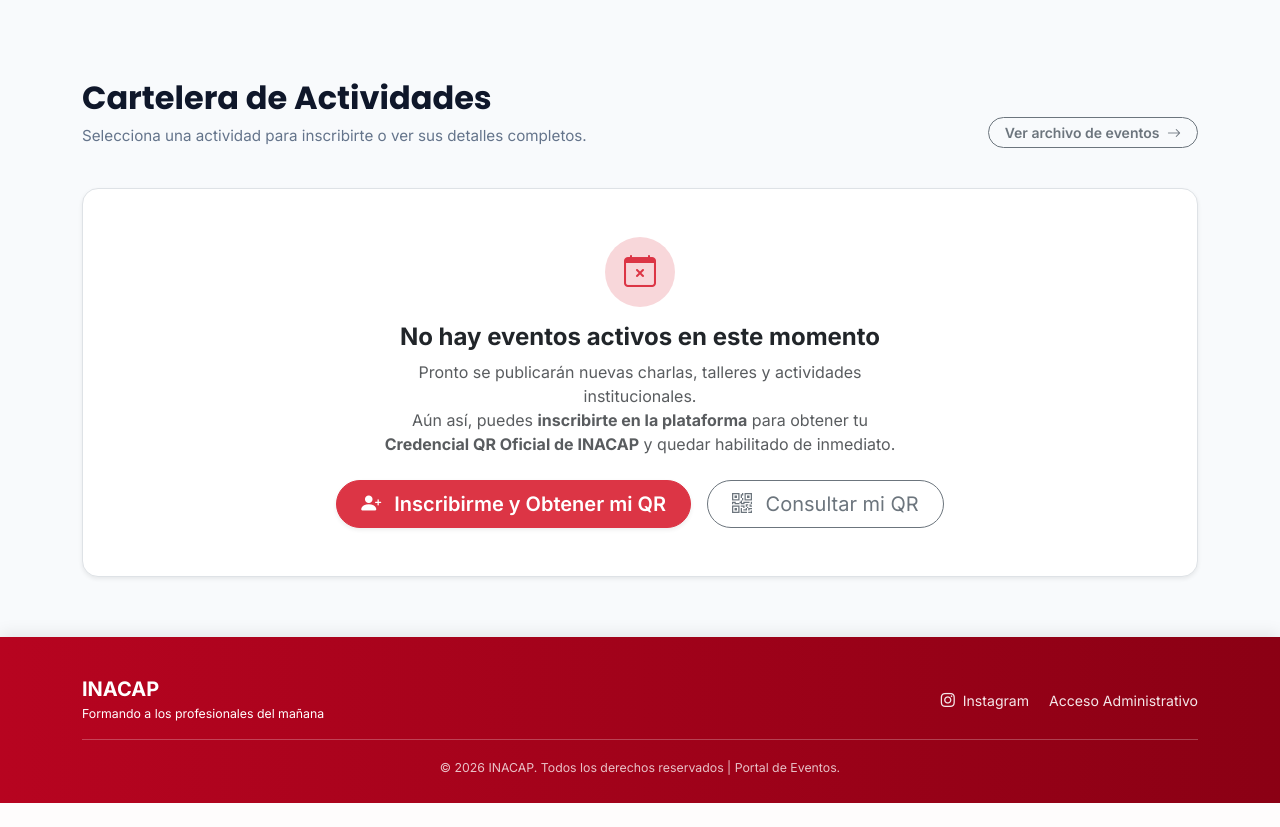
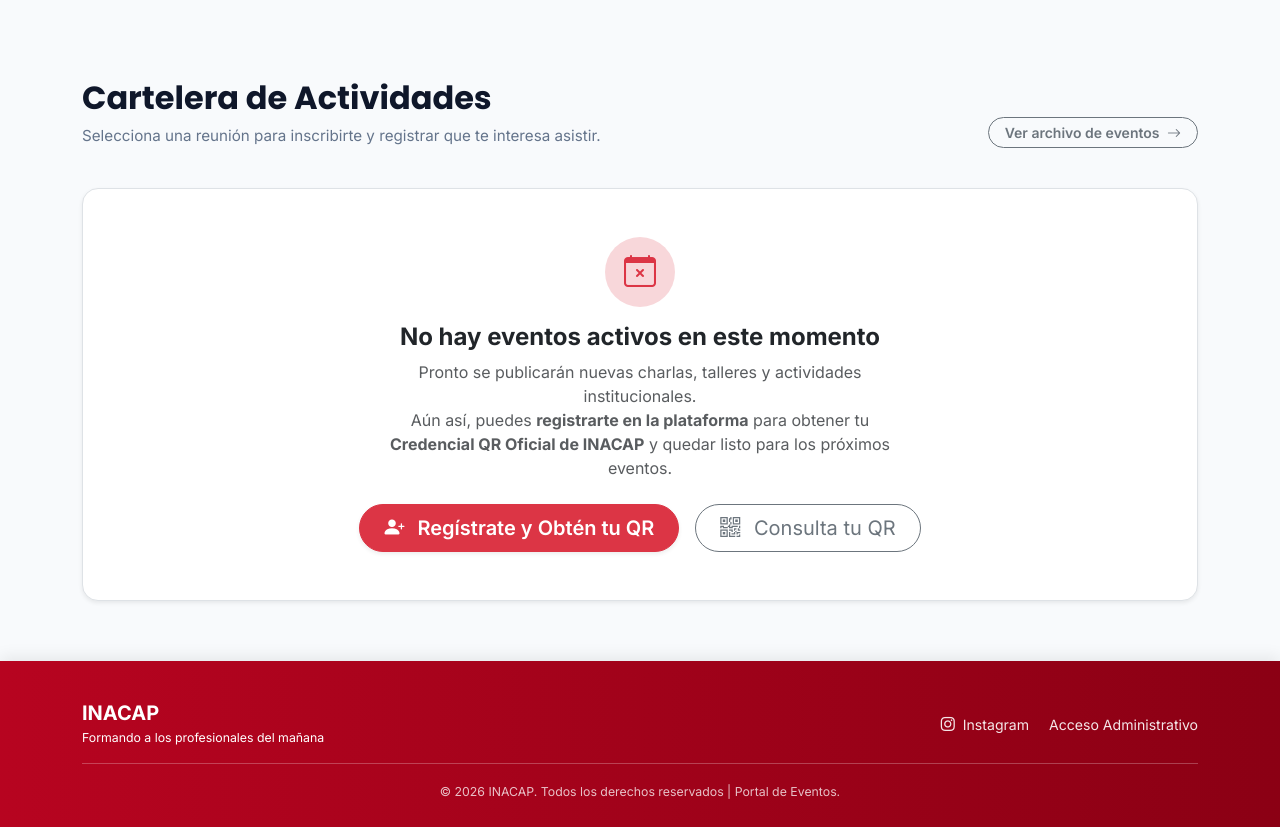
Before and after one commit to Litjoaco/inacap, a Django app: page / in a window 1280 px wide. Shown: the part 801-1628 px from the top of the page. Before the commit the page ends 1604 px from the top, so only its background shows below. Run offline with Django 4.2, Linux system fonts and the light colour scheme; data that the repository does not hold is empty; some libraries are stand-ins or nearby versions.

Commit message:
Clarificacion UX: Registrarse a nivel de plataforma y QR, e Inscribirme a la Reunion en cartelera

```diff
--- a/templates/inicio.html
+++ b/templates/inicio.html
@@ -490,11 +490,11 @@
 
                     <button type="button" class="btn btn-nav-qr" data-bs-toggle="modal"
                         data-bs-target="#modalConsultarQR">
-                        <i class="bi bi-qr-code me-1"></i> ¿Ya inscrito? Consultar QR
+                        <i class="bi bi-qr-code me-1"></i> ¿Ya estás registrado? Consulta tu QR
                     </button>
 
-                    <a href="#eventos-agenda" class="btn-nav-inscribir-blanco">
-                        <i class="bi bi-pencil-square me-1"></i> Inscribirme
+                    <a href="{% url 'registro' %}" class="btn-nav-inscribir-blanco">
+                        <i class="bi bi-person-plus-fill me-1"></i> Regístrate
                     </a>
 
                     {% if usuario %}
@@ -515,17 +515,16 @@
             <h2 class="hero-title">Participa en los Próximos Eventos</h2>
 
             <p class="hero-subtitle">
-                Inscríbete a charlas, seminarios y actividades con <strong>1 solo clic</strong> usando tu RUT. Sin
-                contraseñas ni trámites largos.
+                Regístrate en la plataforma para obtener tu <strong>Credencial QR Oficial</strong> y confirma tu asistencia a las actividades de INACAP en 1 solo clic.
             </p>
 
             <div class="d-flex justify-content-center gap-3 flex-wrap">
-                <a href="#eventos-agenda" class="hero-btn-primary">
-                    <i class="bi bi-pencil-square"></i> Inscríbete Aquí
+                <a href="{% url 'registro' %}" class="hero-btn-primary">
+                    <i class="bi bi-person-plus-fill"></i> Regístrate Aquí
                 </a>
                 <button type="button" class="hero-btn-secondary" data-bs-toggle="modal"
                     data-bs-target="#modalConsultarQR">
-                    <i class="bi bi-qr-code"></i> ¿Ya estás inscrito? Consultar QR
+                    <i class="bi bi-qr-code"></i> ¿Ya estás registrado? Consulta tu QR
                 </button>
             </div>
         </div>
@@ -587,7 +586,7 @@
             <div class="d-flex justify-content-between align-items-end section-header-box flex-wrap gap-2">
                 <div>
                     <h2 class="section-title">Cartelera de Actividades</h2>
-                    <p class="section-subtitle">Selecciona una actividad para inscribirte o ver sus detalles completos.
+                    <p class="section-subtitle">Selecciona una reunión para inscribirte y registrar que te interesa asistir.
                     </p>
                 </div>
                 <a href="{% url 'landing_reuniones' %}"
@@ -633,7 +632,7 @@
                                 <div class="d-flex gap-2">
                                     <a href="{% url 'panel-admin:inscribirse_reunion' reunion.id %}"
                                         class="btn-card-inscribir flex-grow-1">
-                                        <i class="bi bi-pencil-square me-1"></i> Inscríbete Aquí
+                                        <i class="bi bi-ticket-perforated me-1"></i> Inscribirme a la Reunión
                                     </a>
                                     <a href="{% url 'panel-admin:reunion_publica' reunion.id %}"
                                         class="btn btn-outline-secondary btn-sm d-flex align-items-center px-3"
@@ -657,14 +656,14 @@
                 <h4 class="fw-bold text-dark mb-2">No hay eventos activos en este momento</h4>
                 <p class="text-muted mb-4 mx-auto" style="max-width: 520px;">
                     Pronto se publicarán nuevas charlas, talleres y actividades institucionales.<br>
-                    Aún así, puedes <strong>inscribirte en la plataforma</strong> para obtener tu <strong>Credencial QR Oficial de INACAP</strong> y quedar habilitado de inmediato.
+                    Aún así, puedes <strong>registrarte en la plataforma</strong> para obtener tu <strong>Credencial QR Oficial de INACAP</strong> y quedar listo para los próximos eventos.
                 </p>
                 <div class="d-flex justify-content-center gap-3 flex-wrap">
                     <a href="{% url 'registro' %}" class="btn btn-danger btn-lg rounded-pill px-4 fw-semibold shadow-sm">
-                        <i class="bi bi-person-plus-fill me-2"></i> Inscribirme y Obtener mi QR
+                        <i class="bi bi-person-plus-fill me-2"></i> Regístrate y Obtén tu QR
                     </a>
                     <button type="button" class="btn btn-outline-secondary btn-lg rounded-pill px-4" data-bs-toggle="modal" data-bs-target="#modalConsultarQR">
-                        <i class="bi bi-qr-code me-2"></i> Consultar mi QR
+                        <i class="bi bi-qr-code me-2"></i> Consulta tu QR
                     </button>
                 </div>
             </div>
--- a/templates/landing_reuniones.html
+++ b/templates/landing_reuniones.html
@@ -291,7 +291,7 @@
                                 <div class="d-flex gap-2">
                                     <a href="{% url 'panel-admin:inscribirse_reunion' reunion.id %}"
                                         class="btn-card-inscribir flex-grow-1">
-                                        <i class="bi bi-ticket-perforated me-1"></i> Inscribirme (1 Clic)
+                                        <i class="bi bi-ticket-perforated me-1"></i> Inscribirme a la Reunión
                                     </a>
                                     <a href="{% url 'panel-admin:reunion_publica' reunion.id %}"
                                         class="btn btn-outline-secondary btn-sm d-flex align-items-center px-3"
```
